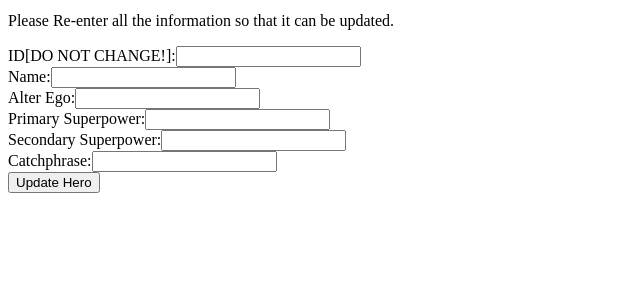
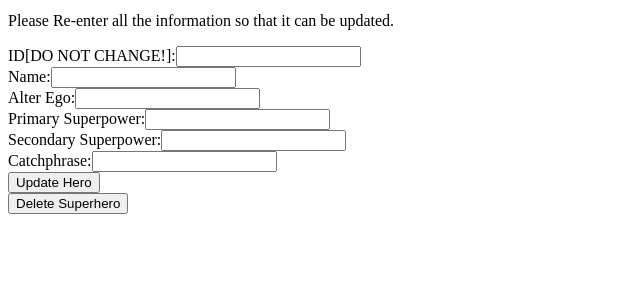
Before and after one commit to ericlarslee/Superheroes, a Django app: template superhero_database/superheroes/templates/superheroes/detail.html in a window 1280 px wide. Shown: the part 217-517 px from the top of the page, without its empty margins (0-640 px from the left). Run offline with Django 3.2, Linux system fonts and the light colour scheme; the template is opened without the code that fills it, so the values that code supplies are empty.

Commit message:
added delete functionality to remove superheroes from database. Something is not working with it, but doing this last commit for the night.

```diff
--- a/superhero_database/superheroes/templates/superheroes/detail.html
+++ b/superhero_database/superheroes/templates/superheroes/detail.html
@@ -21,6 +21,10 @@
     Secondary Superpower:<input type="text" name="secondary_superpower" id="secondary_superpower"><br>
     Catchphrase:<input type="text" name="catchphrase" id="catchphrase"><br>
     <input type="submit" value="Update Hero">
-
+</form>
+<form action="{% url 'superheroes:delete_superhero' %}" method=post>
+    {% csrf_token %}
+    <input type="submit" value="Delete Superhero">
+</form>
 </body>
 </html>
--- a/superhero_database/superheroes/urls.py
+++ b/superhero_database/superheroes/urls.py
@@ -6,6 +6,6 @@ urlpatterns = [
     path('', views.index, name='index'),
     path('<int:superhero_id>/', views.detail, name='detail'),
     path('new/', views.create, name='create_new_superhero'),
-    path('/', views.update_superhero, name='update_superhero')
-
+    path('/', views.update_superhero, name='update_superhero'),
+    path('/', views.delete_superhero, name='delete_superhero')
 ]
--- a/superhero_database/superheroes/views.py
+++ b/superhero_database/superheroes/views.py
@@ -45,3 +45,8 @@ def update_superhero(request):
         updated_hero = Superhero(id=idn, name=name, alter_ego=alter_ego, primary_superhero_ability=primary_superpower, secondary_superhero_ability=secondary_superpower, catchphrase=catchphrase)
         updated_hero.save()
         return HttpResponseRedirect(reverse('superheroes:index'))
+
+
+def delete_superhero(request):
+    exiled_hero = Superhero.objects.get(pk=superhero_id)
+    return request, exiled_hero.delete()
```
